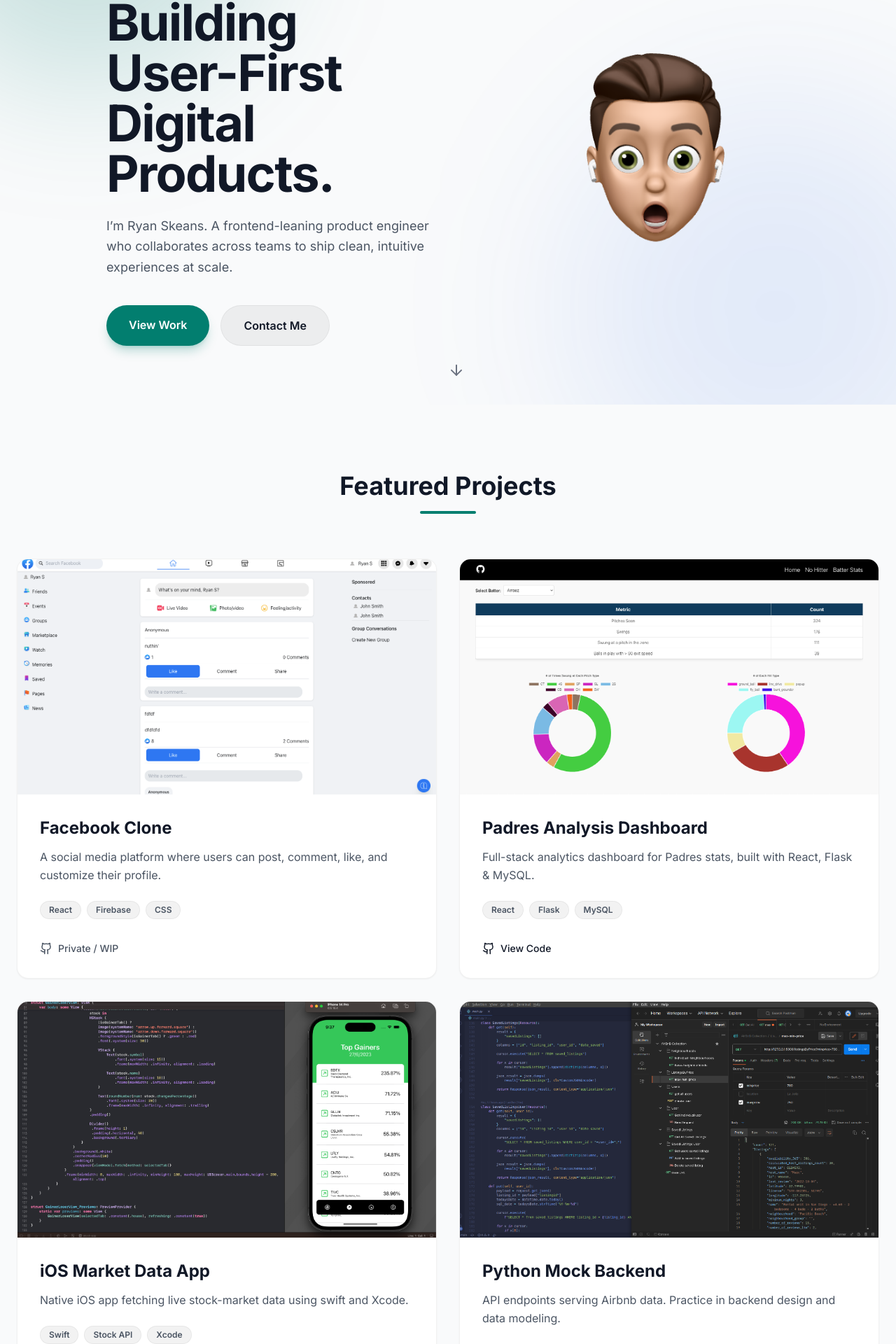
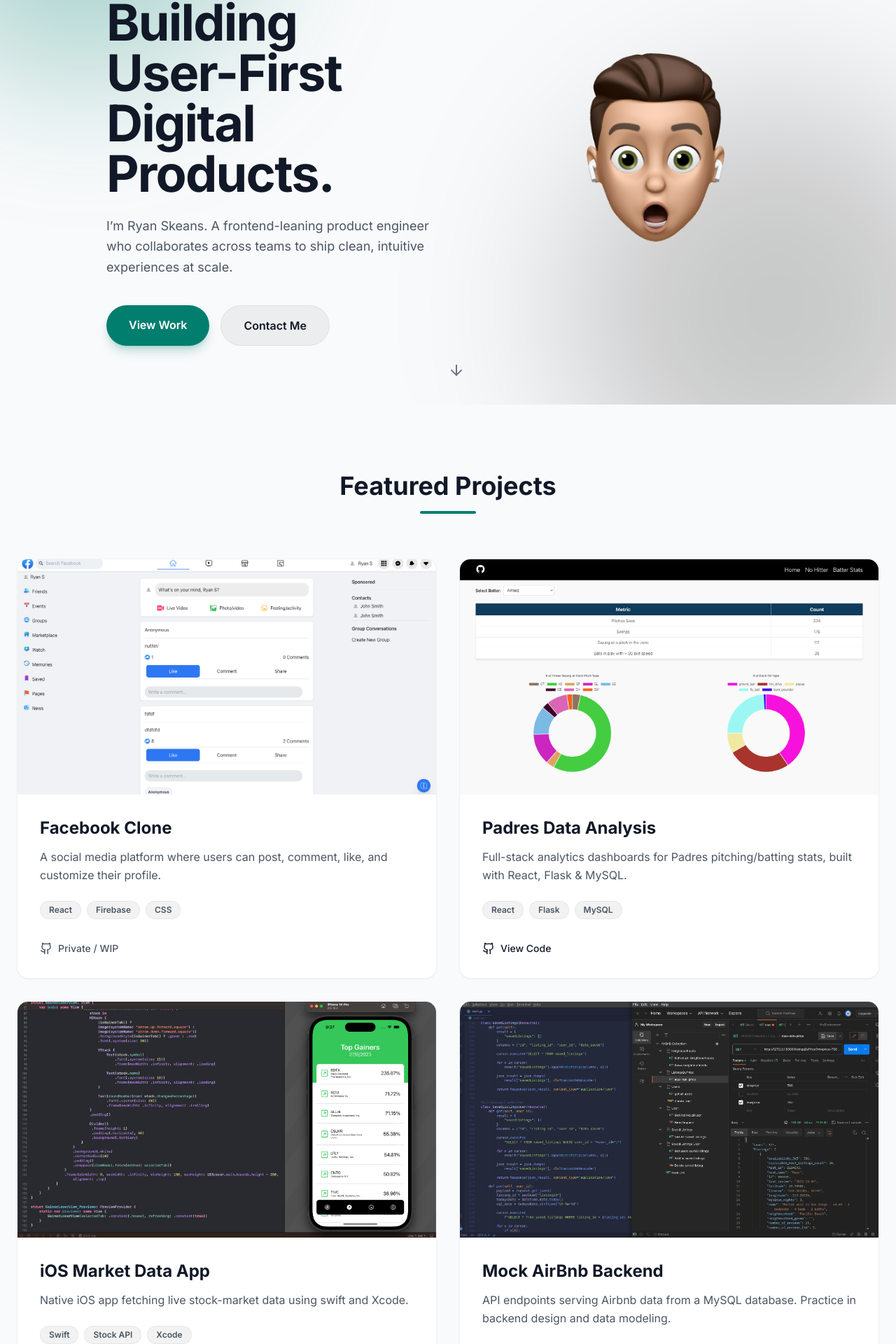
Before and after one commit to ryan-skeans/ryan-skeans.github.io, a React (Vite) app: page / in a window 1280 px wide. Shown: the part 222-2142 px from the top of the page at 70% size. Built offline with nearby package versions, Linux system fonts and the light colour scheme.

Commit message:
small tweaks

```diff
--- a/src/sections/Hero.tsx
+++ b/src/sections/Hero.tsx
@@ -6,8 +6,8 @@
         <section className="relative min-h-screen flex items-center justify-center overflow-hidden pt-20">
             {/* Background Elements */}
             <div className="absolute inset-0 z-0">
-                <div className="absolute top-[-20%] left-[-10%] w-[500px] h-[500px] rounded-full bg-primary/20 blur-[100px]" />
-                <div className="absolute bottom-[-20%] right-[-10%] w-[600px] h-[600px] rounded-full bg-blue-600/10 blur-[120px]" />
+                <div className="absolute top-[-20%] left-[-10%] w-[500px] h-[500px] rounded-full bg-primary/30 blur-[100px]" />
+                <div className="absolute bottom-[-20%] right-[-10%] w-[600px] h-[600px] rounded-full bg-black/20 dark:bg-primary/20 blur-[120px]" />
             </div>
 
             <div className="relative z-10 max-w-5xl mx-auto px-6 grid md:grid-cols-2 gap-12 items-center">
--- a/src/sections/Projects.tsx
+++ b/src/sections/Projects.tsx
@@ -22,8 +22,8 @@
         status: "Construction"
     },
     {
-        title: "Padres Analysis Dashboard",
-        description: "Full-stack analytics dashboard for Padres stats, built with React, Flask & MySQL.",
+        title: "Padres Data Analysis",
+        description: "Full-stack analytics dashboards for Padres pitching/batting stats, built with React, Flask & MySQL.",
         tags: ["React", "Flask", "MySQL"],
         image: "images/baseball.png",
         github: "https://github.com/ryan-skeans/baseball-data-analysis-app",
@@ -38,8 +38,8 @@
         demo: null,
     },
     {
-        title: "Python Mock Backend",
-        description: "API endpoints serving Airbnb data. Practice in backend design and data modeling.",
+        title: "Mock AirBnb Backend",
+        description: "API endpoints serving Airbnb data from a MySQL database. Practice in backend design and data modeling.",
         tags: ["Python", "Flask", "MySQL"],
         image: "images/python-project.png",
         github: "https://github.com/ryan-skeans/python-backend-project",
```
